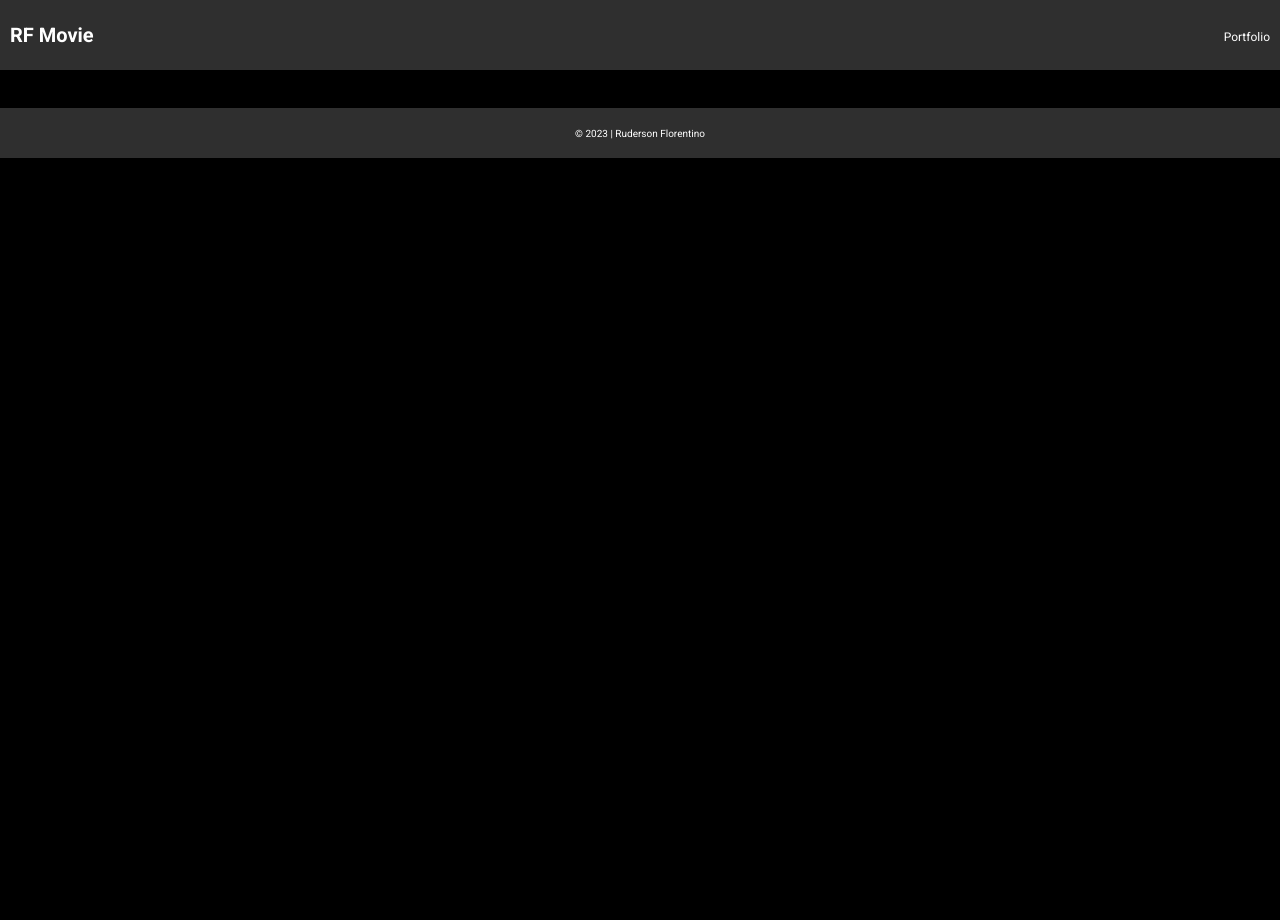
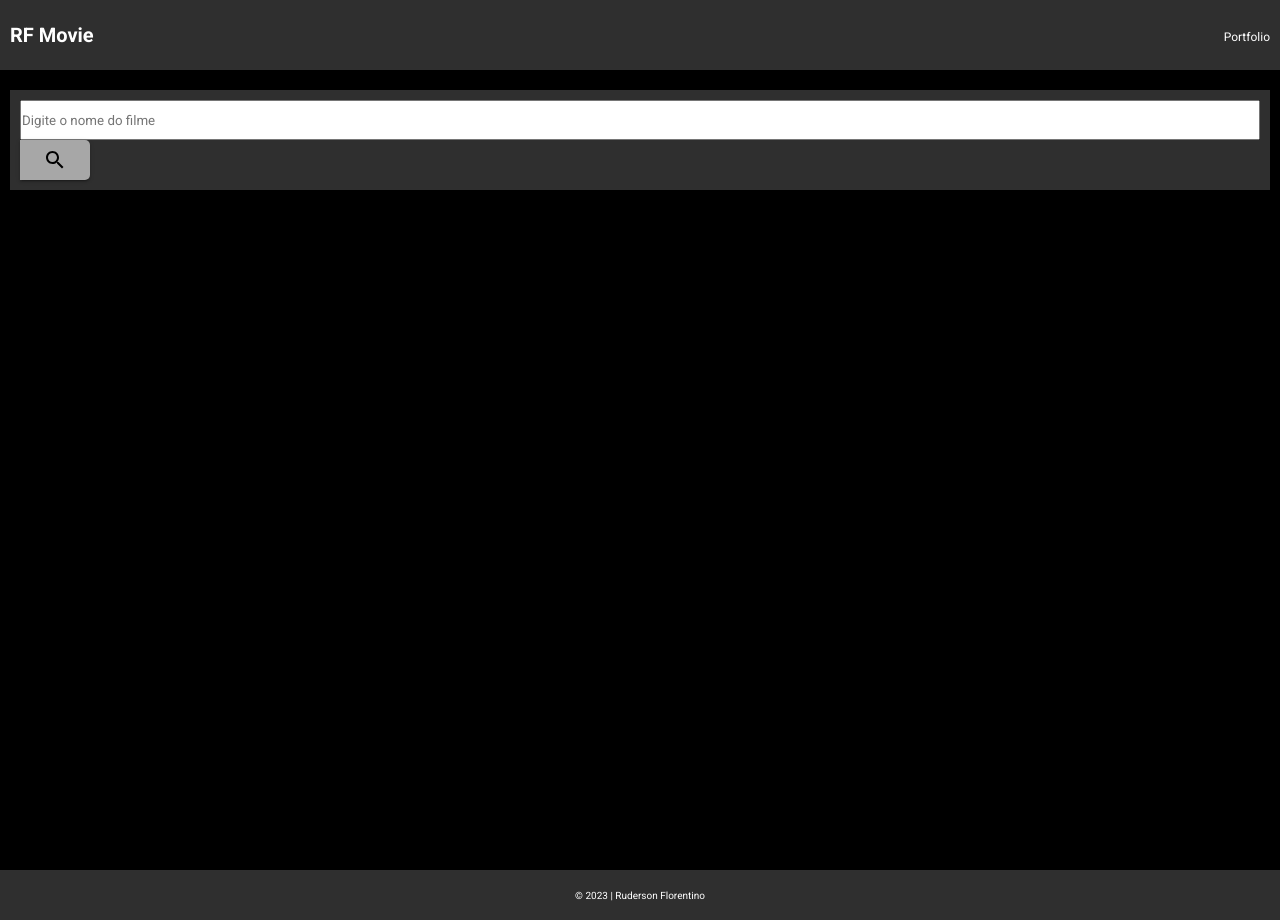
Before and after one commit to Rudersonvf/rf-movie, a React (Vite) app: page /home in a window 1280 px wide. Before the commit the page ends 800 px from the top, so only its background shows below. Built offline with nearby package versions, Linux system fonts and the light colour scheme.

Commit message:
feat: Component CardFilter

```diff
--- a/package.json
+++ b/package.json
@@ -12,6 +12,7 @@
   "dependencies": {
     "@emotion/react": "^11.11.1",
     "@emotion/styled": "^11.11.0",
+    "@mui/icons-material": "^5.14.1",
     "@mui/material": "^5.14.2",
     "@types/react-router-dom": "5.3.3",
     "axios": "0.27.2",
--- /dev/null
+++ b/src/components/CardFilter/index.tsx
@@ -0,0 +1,18 @@
+import { Button } from "@mui/material";
+import SearchIcon from "@mui/icons-material/Search";
+import styles from "./styles.module.scss";
+
+export default function CardFilter() {
+  return (
+    <div className={styles["filter-card-container"]}>
+      <input
+        className={styles["input-filter"]}
+        type="text"
+        placeholder="Digite o nome do filme"
+      />
+      <Button className={styles["btn-search"]} variant="contained">
+        <SearchIcon className={styles["btn-icon"]} />
+      </Button>
+    </div>
+  );
+}
--- /dev/null
+++ b/src/components/CardFilter/styles.module.scss
@@ -0,0 +1,18 @@
+@import "../../styles/vars.scss", "../../styles/mixins.scss";
+
+.filter-card-container {
+  width: 100%;
+  .btn-search {
+    background-color: $bg-tertiary-color;
+    border-radius: 0 5px 5px 0;
+    width: 70px;
+    height: 40px;
+    .btn-icon {
+      color: $font-secondary-color;
+    }
+  }
+  .input-filter {
+    width: 100%;
+    height: 40px;
+  }
+}
--- a/src/components/Footer/styles.modules.scss
+++ b/src/components/Footer/styles.modules.scss
@@ -1,5 +1,4 @@
-@import "../../styles/vars.scss";
-@import "../../styles/mixins.scss";
+@import "../../styles/vars.scss", "../../styles/mixins.scss";
 
 footer {
   background-color: $bg-secondary-color;
--- a/src/components/Header/styles.module.scss
+++ b/src/components/Header/styles.module.scss
@@ -1,5 +1,4 @@
-@import "../../styles/vars.scss";
-@import "../../styles/mixins.scss";
+@import "../../styles/vars.scss", "../../styles/mixins.scss";
 
 header {
   background-color: $bg-secondary-color;
--- a/src/pages/Home/index.tsx
+++ b/src/pages/Home/index.tsx
@@ -1,3 +1,11 @@
+import CardFilter from "../../components/CardFilter";
+
 export default function Home() {
-  return <h1>Conteudo da HOME</h1>;
+  return (
+    <main>
+      <section className="container">
+        <CardFilter />
+      </section>
+    </main>
+  );
 }
--- a/src/styles/app.scss
+++ b/src/styles/app.scss
@@ -1,5 +1,4 @@
-@import "./vars.scss";
-@import "./mixins.scss";
+@import "./vars.scss", "./mixins.scss";
 
 * {
   @include ui-reset;
@@ -8,3 +7,17 @@
     background-color: $bg-primary-color;
   }
 }
+
+main {
+  width: 100%;
+  min-height: 100vh;
+  @include mobile;
+}
+
+.container {
+  @include mobile {
+    padding: 10px;
+  }
+
+  background-color: $bg-secondary-color;
+}
--- a/src/styles/mixins.scss
+++ b/src/styles/mixins.scss
@@ -42,7 +42,7 @@
 @mixin mobile {
   @media screen and (min-width: $screen-xm) {
     width: 100%;
-    padding: 0 10px;
+    padding: 20px 10px;
     @content;
   }
 }
--- a/src/styles/vars.scss
+++ b/src/styles/vars.scss
@@ -7,7 +7,9 @@ $font-primary: "Roboto", sans-serif;
 /// Colors
 $bg-primary-color: #000;
 $bg-secondary-color: #2f2f2f;
+$bg-tertiary-color: #a7a7a7;
 $font-primary-color: #fff;
+$font-secondary-color: #000;
 
 ////////////////////////
 ///Breakpoints
```
Also changed, not shown: 1 other file (tests, documents, lock files or other folders).
